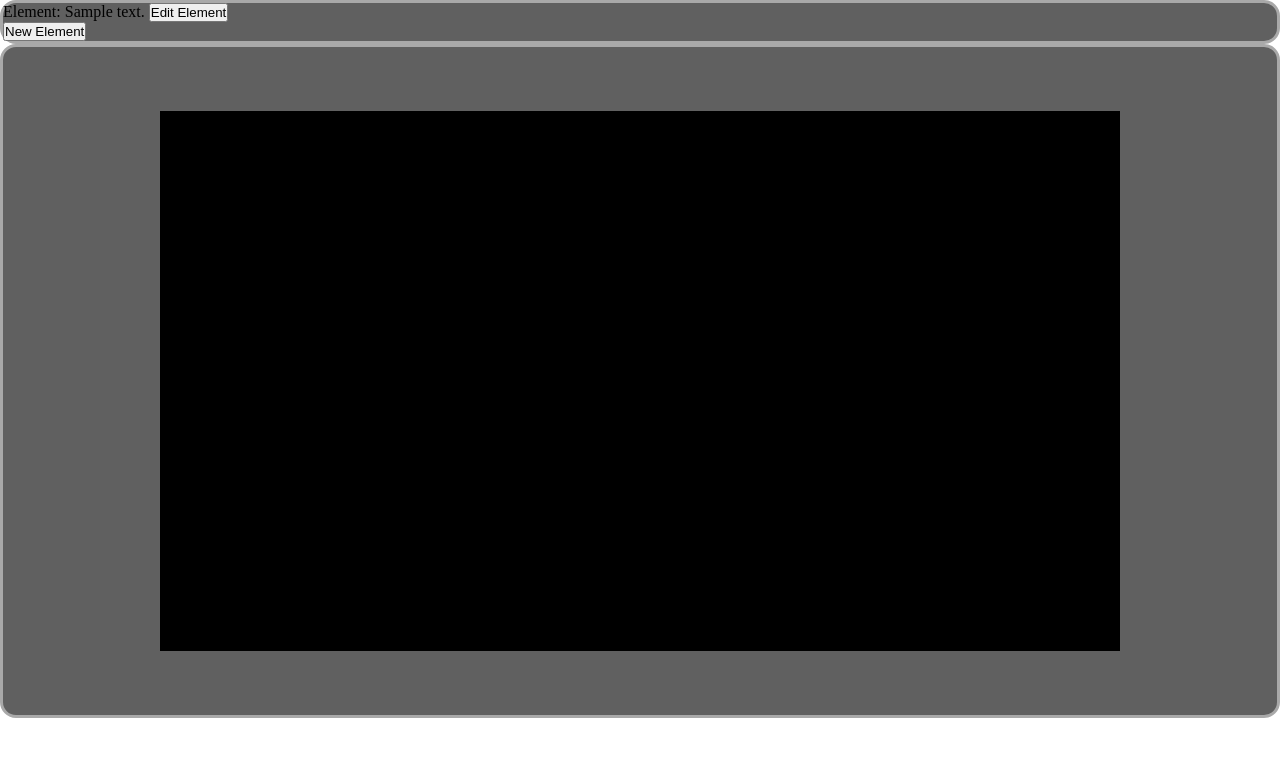
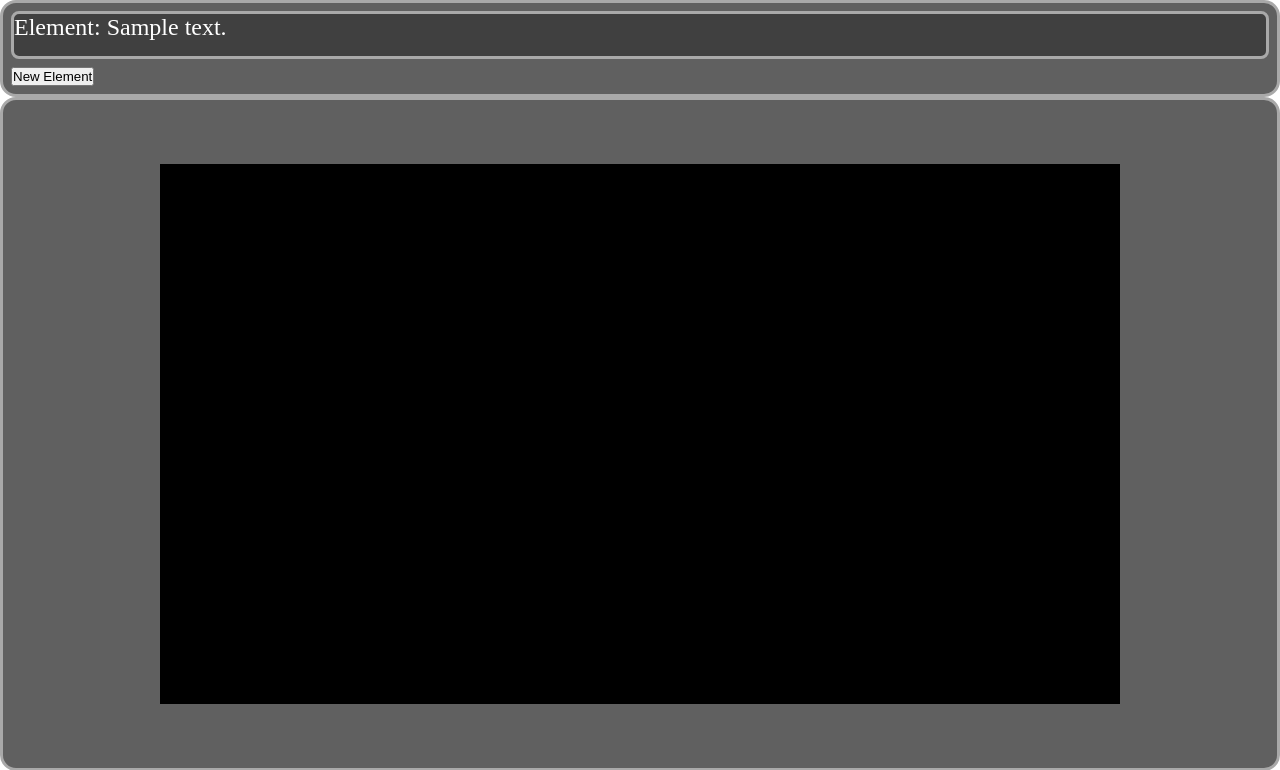
Before and after one commit to sheepman4267/OpenShow, a Django app: page /slides/editor/slide/1 in a window 1280 px wide. Shown: the top 770 px of the page. Run offline with Django 4.2, Linux system fonts and the light colour scheme; tables that the repository leaves empty hold one stand-in row (values such as "Sample post"); some libraries are stand-ins or nearby versions.

Commit message:
Rearrange some CSS

```diff
--- a/OpenShow/slides/editor/static/editor/editor.css
+++ b/OpenShow/slides/editor/static/editor/editor.css
@@ -27,18 +27,6 @@ navbar {
     background: #606060;
     border: 3px solid darkgray;
     border-radius: 1rem;
-}
-
-.slides-sidebar {
-    grid-row: span 2;
-    background: #606060;
-    display: flex;
-    flex-direction: column;
-    list-style: none;
-    overflow: scroll;
-    border: 3px solid darkgray;
-    border-radius: 1rem;
-    padding: 0.5rem;
 }
 
 #preview {
@@ -71,6 +59,18 @@ navbar {
     align-self: center;
 }
 
+.slides-sidebar {
+    grid-row: span 2;
+    background: #606060;
+    display: flex;
+    flex-direction: column;
+    list-style: none;
+    overflow: scroll;
+    border: 3px solid darkgray;
+    border-radius: 1rem;
+    padding: 0.5rem;
+}
+
 .slides-sidebar .slide {
     width: 1920px;
     height: 1080px;
@@ -95,3 +95,27 @@ navbar {
 .slides-sidebar .slide-thumbnail:hover {
     border: 3px solid #808080;
 }
+
+#editor {
+    background: #606060;
+    border: 3px solid darkgray;
+    border-radius: 1rem;
+    display: flex;
+    flex-direction: column;
+    height: 100%;
+}
+
+#editor ul {
+    list-style: none;
+    padding: 0.5rem;
+}
+
+#editor ul > li {
+    color: white;
+    font-size: 1.5rem;
+    background: #404040;
+    margin-bottom: 0.5rem;
+    border: 3px solid darkgray;
+    border-radius: 0.5rem;
+    min-height: 3rem;
+}
--- a/OpenShow/slides/editor/templates/editor/edit_slide.html
+++ b/OpenShow/slides/editor/templates/editor/edit_slide.html
@@ -10,11 +10,11 @@
 {#        </ul>#}
         <ul class="segment-list">
             {% for element in slide.get_elements %}
-                <li>
+                <li hx-get="{% url 'edit-element' element.pk %}" hx-swap="innerHTML" hx-target="this">
                     Element: {{ element.body }}
-                    <button hx-get="{% url 'edit-element' element.pk %}" hx-swap="outerHTML" hx-target="closest li">
-                        Edit Element
-                    </button>
+{#                    <button hx-get="{% url 'edit-element' element.pk %}" hx-swap="outerHTML" hx-target="closest li">#}
+{#                        Edit Element#}
+{#                    </button>#}
                 </li>
             {% endfor %}
             <button hx-get="{% url 'new-element' %}" hx-swap="outerHTML">
```
